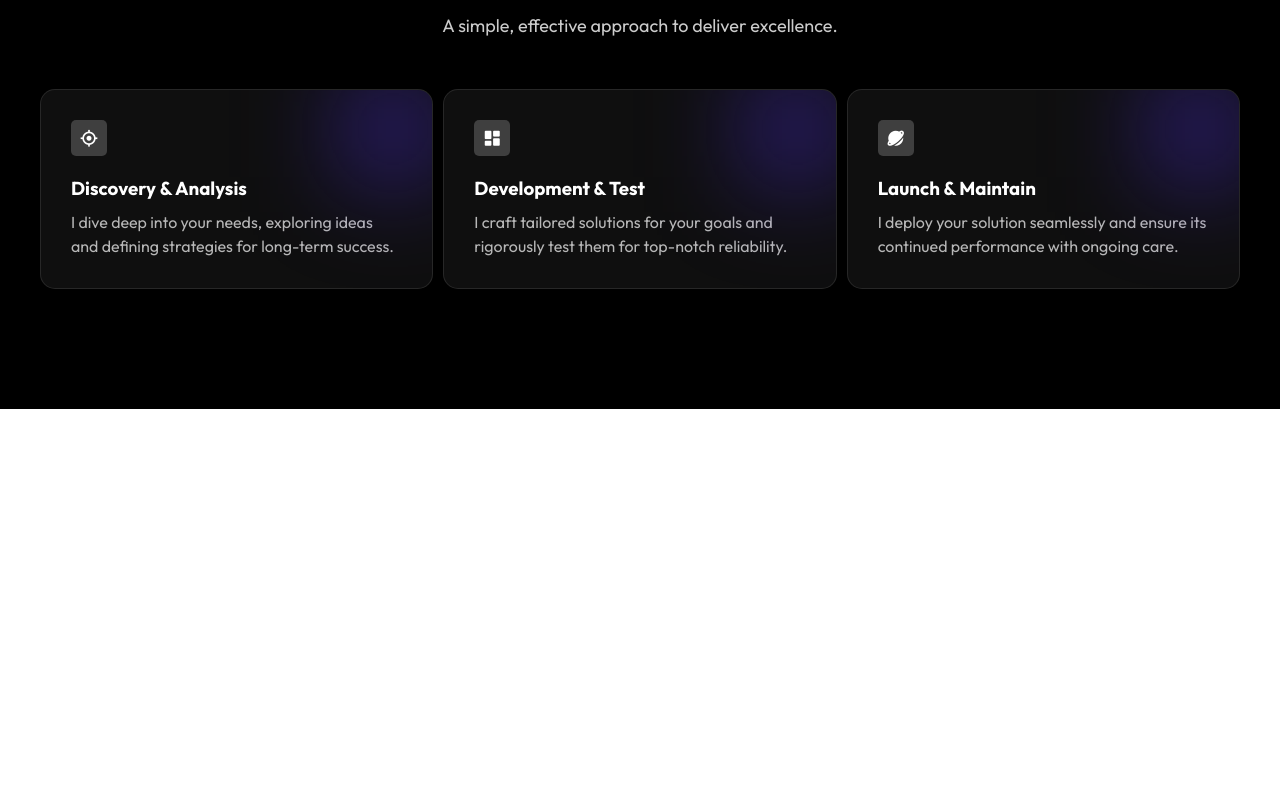
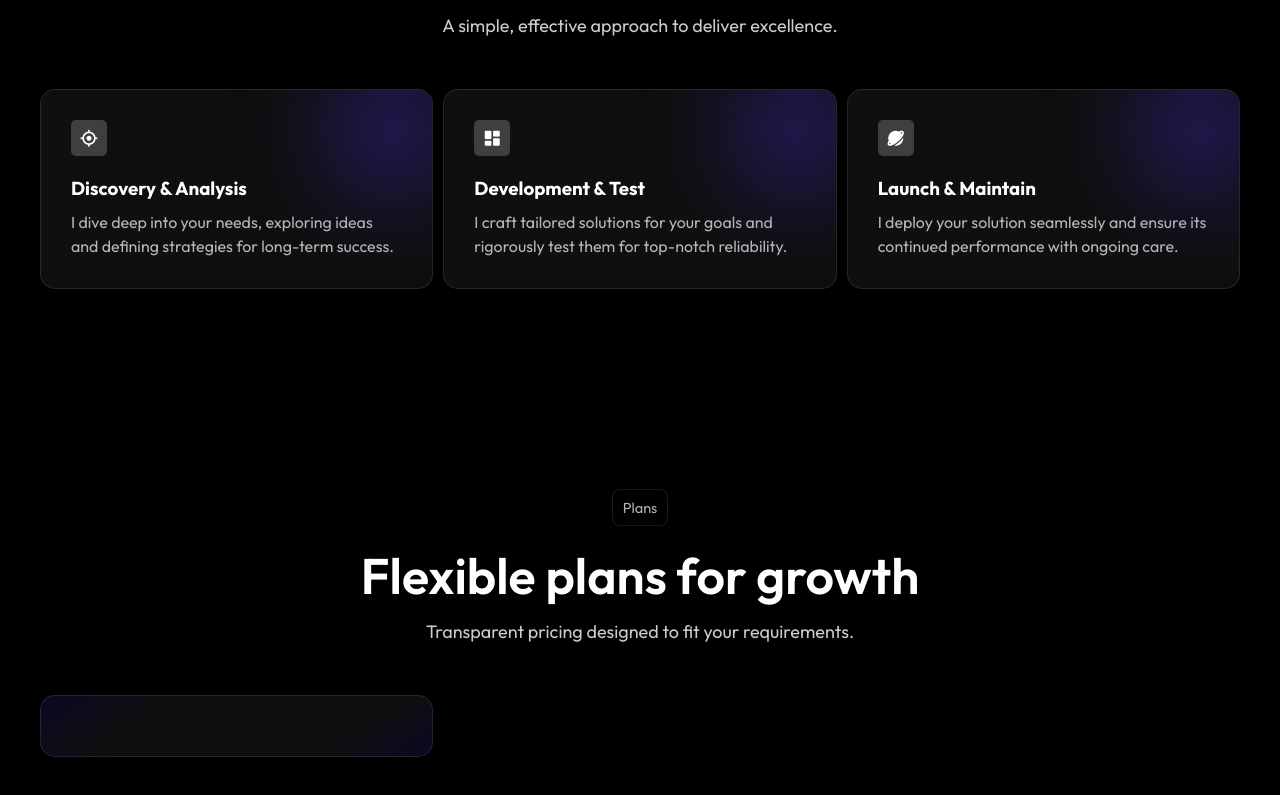
Before and after one commit to artyomagadzhanyan421/artyom-agadzhanyan, a React (Vite) app: page / in a window 1280 px wide. Shown: the part 898-1693 px from the top of the page. Before the commit the page ends 1307 px from the top, so only its background shows below. Built offline with nearby package versions, Linux system fonts and the light colour scheme.

Commit message:
adding plans section

```diff
--- a/src/App.tsx
+++ b/src/App.tsx
@@ -4,6 +4,7 @@ import './App.css';
 import Navbar from './components/Navbar';
 import Hero from './components/Hero';
 import Process from './components/Process';
+import Plans from './components/Plans';
 
 function App() {
   return (
@@ -11,6 +12,7 @@ function App() {
       <Navbar />
       <Hero />
       <Process />
+      <Plans />
     </div>
   )
 }
--- /dev/null
+++ b/src/components/Plans.tsx
@@ -0,0 +1,26 @@
+import "../styles/Plans.css";
+
+function Plans() {
+    return (
+        <div className='Process' id="plans">
+            <center>
+                <div className="sub-head">
+                    <span style={{ color: 'rgba(255, 255, 255, .7)' }}>Plans</span>
+                </div>
+            </center>
+            <center>
+                <p className="heading section">Flexible plans for growth</p>
+            </center>
+            <center>
+                <p className="pitch">Transparent pricing designed to fit your requirements.</p>
+            </center>
+            <div className="plans">
+                <div className="plan">
+
+                </div>
+            </div>
+        </div>
+    )
+}
+
+export default Plans
--- a/src/components/Process.tsx
+++ b/src/components/Process.tsx
@@ -7,6 +7,7 @@ function Process() {
                 <div className="sub-head">
                     <span style={{ color: 'rgba(255, 255, 255, .7)' }}>Process</span>
                 </div>
+            </center>
             <center>
                 <p className="heading section">Your path to excellence</p>
             </center>
@@ -30,7 +31,6 @@ function Process() {
                     <span>I deploy your solution seamlessly and ensure its continued performance with ongoing care.</span>
                 </div>
             </div>
-            </center>
         </div>
     )
 }
--- /dev/null
+++ b/src/styles/Plans.css
@@ -0,0 +1,16 @@
+.plans {
+    display: grid;
+    grid-template-columns: repeat(3, 1fr);
+    width: 1200px;
+    margin: 50px auto 0px auto;
+    gap: 10px;
+}
+
+.plan {
+    position: relative;
+    overflow: hidden;
+    border: 1px solid rgba(255, 255, 255, .1);
+    background: linear-gradient(149deg, rgba(81, 47, 235, 0.15) 0%, rgba(255, 255, 255, 0.06) 29%, rgba(255, 255, 255, 0.06) 74%, rgba(81, 47, 235, 0.15) 100%);
+    padding: 30px;
+    border-radius: 15px;
+}
--- a/src/styles/Process.css
+++ b/src/styles/Process.css
@@ -9,10 +9,9 @@
 
 .process {
     display: grid;
-    text-align: left;
     grid-template-columns: repeat(3, 1fr);
     width: 1200px;
-    margin-top: 50px;
+    margin: 50px auto 0px auto;
     gap: 10px;
 }
 
```
Lines whose indentation alone changed are shown as unchanged.
